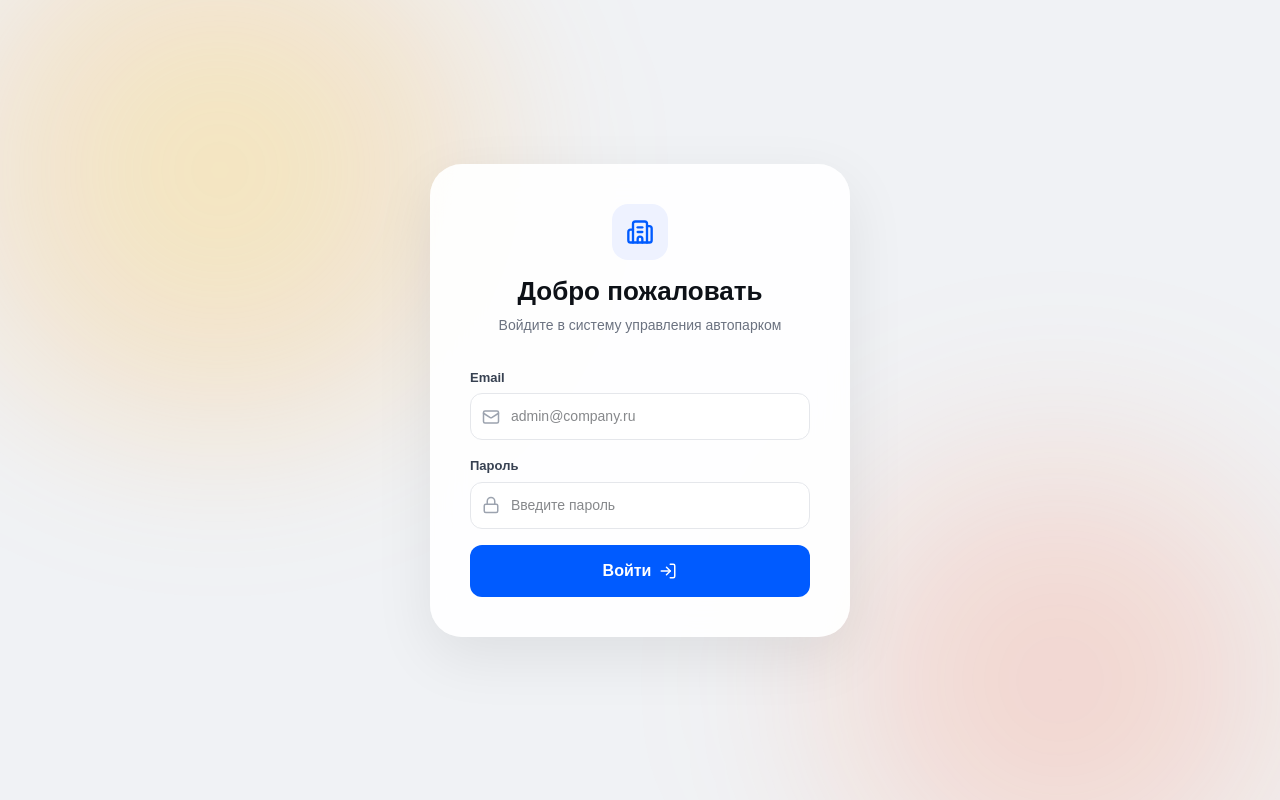
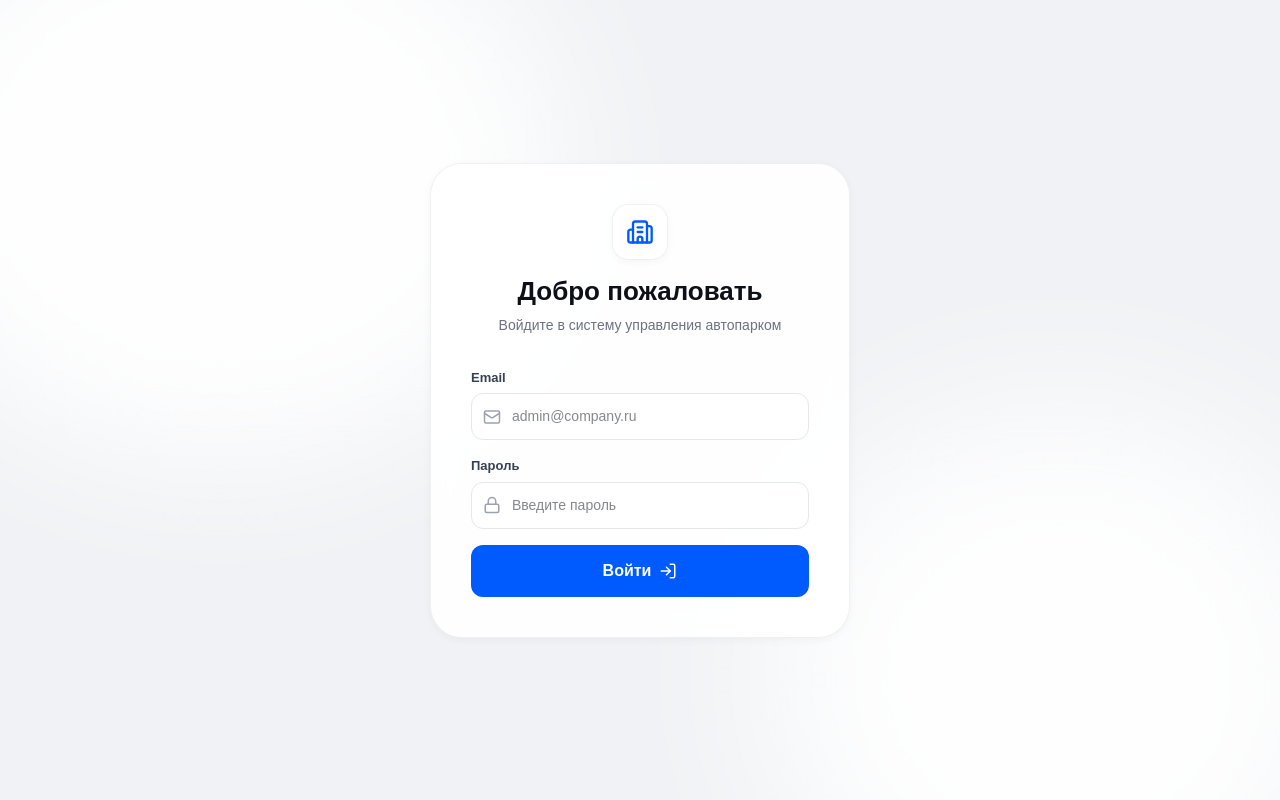
Before and after one commit to LXVEU/Fleet-Control-APP, a Next.js app: page /login in a window 1280 px wide. Built offline with nearby package versions, Linux system fonts and the light colour scheme; no server answers.

Commit message:
Усилены цвета и тени для Windows

```diff
--- a/app/globals.css
+++ b/app/globals.css
@@ -162,3 +162,60 @@ body {
   0% { transform: translate(0, 0) scale(1); }
   100% { transform: translate(40px, -30px) scale(1.15); }
 }
+
+/* ============================================================
+   УСИЛЕННЫЕ КАРТОЧКИ ДЛЯ WINDOWS
+   ============================================================ */
+
+/* 1. Делаем карточки более контрастными и с четкими границами */
+.KpiCards > div,
+.SmartAlerts > div,
+.ExpensesCharts > div,
+.FailureAnalytics > div,
+.card,
+[class*="card"],
+[class*="Card"],
+div[style*="border-radius"] {
+  background: rgba(255, 255, 255, 0.92) !important;
+  backdrop-filter: blur(12px) !important;
+  -webkit-backdrop-filter: blur(12px) !important;
+  border: 1px solid rgba(0, 0, 0, 0.06) !important;
+  box-shadow: 0 2px 8px rgba(0, 0, 0, 0.04) !important;
+}
+
+/* 2. Таблицы — делаем фон менее прозрачным */
+table {
+  background: rgba(255, 255, 255, 0.92) !important;
+  backdrop-filter: blur(8px) !important;
+  -webkit-backdrop-filter: blur(8px) !important;
+}
+
+thead, tbody, tr, td, th {
+  background: transparent !important;
+}
+
+/* 3. Строки таблицы при наведении */
+tr:hover {
+  background: rgba(0, 0, 0, 0.02) !important;
+}
+
+/* 4. Кнопки и интерактивные элементы — более четкие */
+button {
+  transition: all 0.2s ease !important;
+}
+
+button:hover {
+  transform: translateY(-1px);
+  box-shadow: 0 4px 12px rgba(0, 0, 0, 0.08) !important;
+}
+
+/* 5. Для Windows — усиленный фон */
+@media screen and (min-width: 0px) {
+  body {
+    background: #f3f4f6 !important;
+  }
+
+  .gradient-bg-blobs {
+    background: #f3f4f6 !important;
+  }
+}
```
